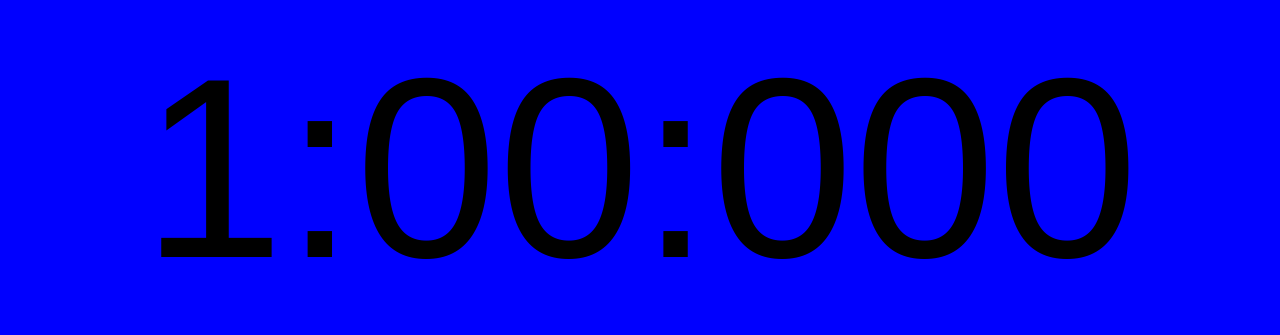
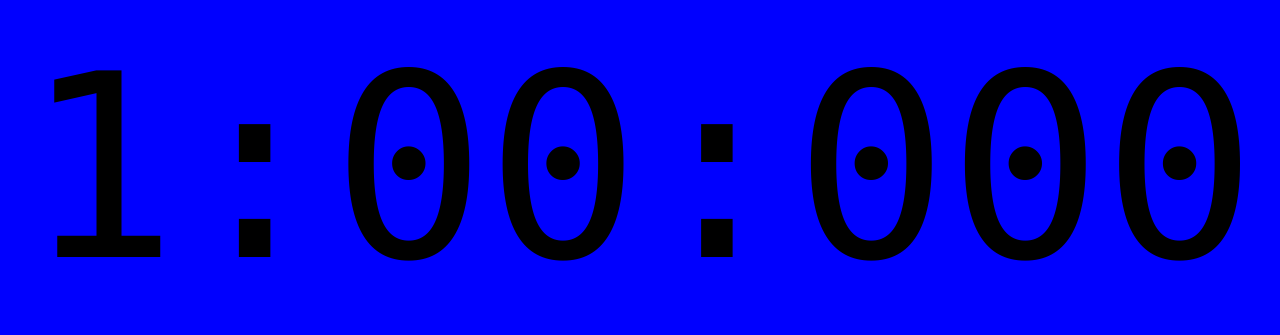
Before and after one commit to test-blog-fechten/c1down-app, a plain HTML site: page index.html in a window 1280 px wide. Shown: the part 232-567 px from the top of the page. Drawn offline with Linux system fonts and the light colour scheme.

Commit message:
Update style.css

```diff
--- a/css/style.css
+++ b/css/style.css
@@ -1,7 +1,7 @@
 @import url('https://fonts.googleapis.com/css2?family=Open+Sans&display=swap');
 body {
   /* Computer Font not like a book for the APP */
-  font-family: sans-serif;
+  font-family: "Lucida Console" , "Courier New" , "Monospace" ;
 }
 
 /* Make content area fill the entire browser window */
```
